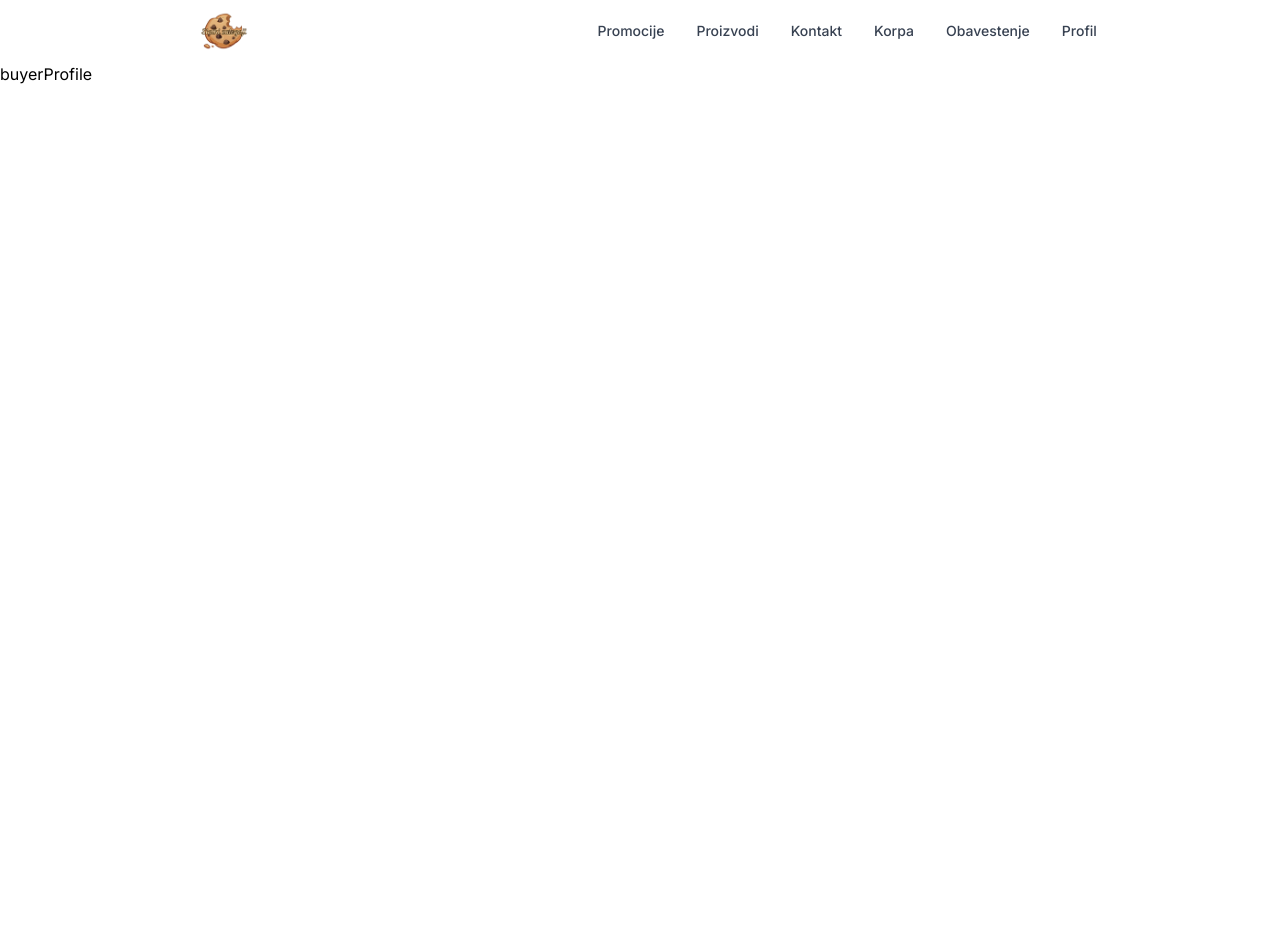
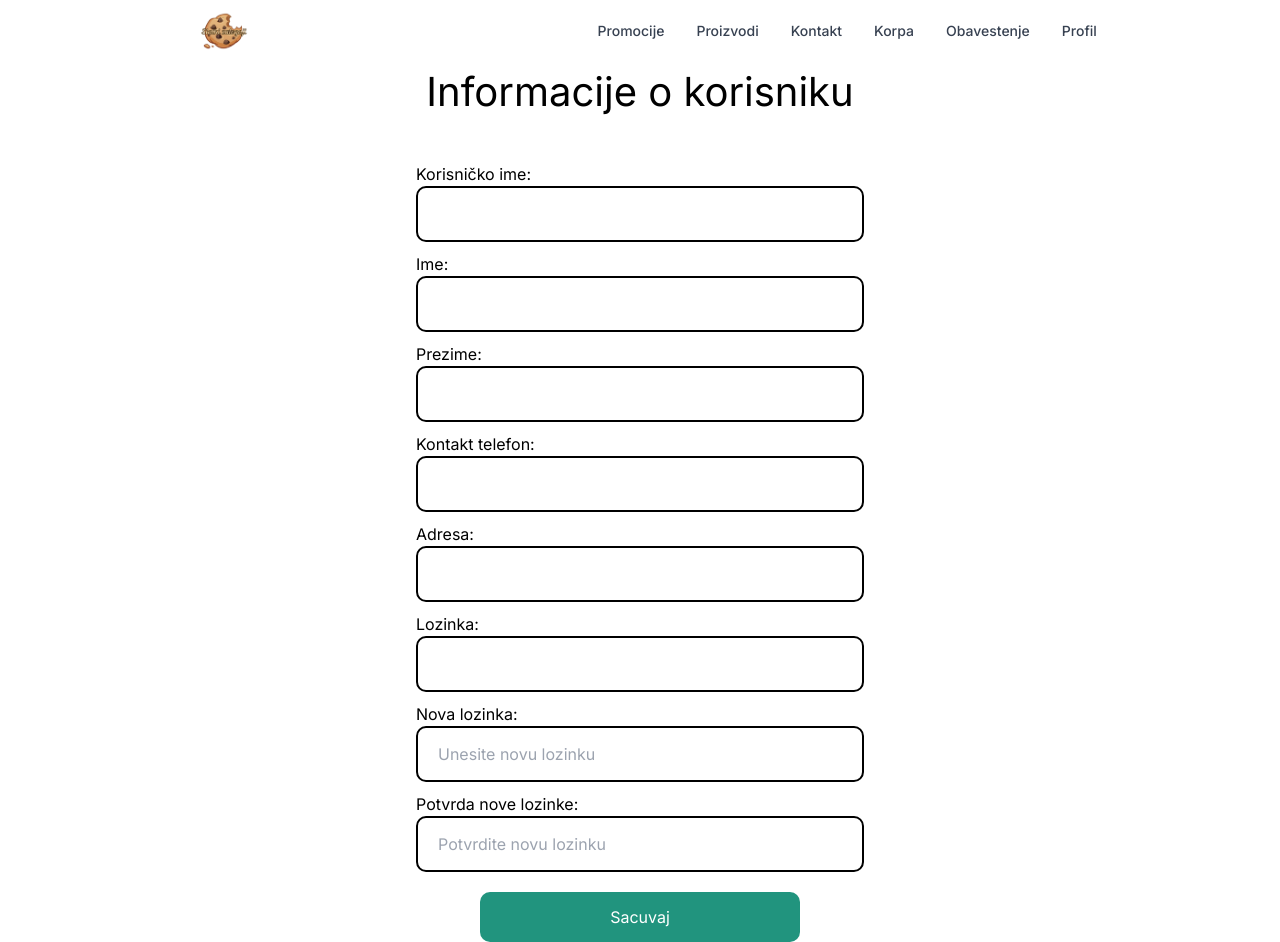
Before and after one commit to sholle7/PKI-WebApp, a Next.js app in the folder pki_web_app/: page /buyerProfile in a window 1280 px wide. Before the commit the page ends 800 px from the top, so only its background shows below. Built offline with nearby package versions, Linux system fonts and the light colour scheme.

Commit message:
finished profile page

```diff
--- a/pki_web_app/src/app/(buyer)/buyerContact/page.tsx
+++ b/pki_web_app/src/app/(buyer)/buyerContact/page.tsx
@@ -12,7 +12,7 @@ const BuyerContact = () => {
             Email Adresa:
           </div>
           <div>
-            Radno vreme
+            Radno vreme:
           </div>
         </div>
 
--- a/pki_web_app/src/app/(buyer)/buyerProfile/page.tsx
+++ b/pki_web_app/src/app/(buyer)/buyerProfile/page.tsx
@@ -1,9 +1,155 @@
-import React from 'react'
+"use client"
+import { users } from '@/database/database'
+import { User } from '@/models/User'
+import { useStores } from '@/stores/useStores'
+import { observer } from 'mobx-react'
+import React, { useEffect, useState } from 'react'
 
-const buyerProfile = () => {
+const BuyerProfile = observer(() => {
+  const { userStore } = useStores();
+  const [newPassword, setNewPassword] = useState("");
+  const [repeatedNewPassword, setRepeatedNewPassword] = useState("");
+  const [editedUser, setEditedUser] = useState<User | null>(null);
+
+  useEffect(() =>  {
+    const loggedUser: User | null = JSON.parse(localStorage.getItem("user")!);
+    setEditedUser(loggedUser);
+  }, []);
+
+  const handleInputChange = (field: string, value: string) => {
+    if (editedUser) {
+      const updatedUser: User = { ...editedUser, [field]: value };
+      setEditedUser(updatedUser);
+    }
+  };
+
+  const saveData = () => {
+    if (editedUser && newPassword === repeatedNewPassword) {
+
+      if (newPassword.trim() !== "") {
+        editedUser.password = newPassword
+      }
+
+      localStorage.setItem("user", JSON.stringify(editedUser));
+      userStore.loggedUser = editedUser;
+
+      const index = users.findIndex((user) => user.id === editedUser.id);
+      if (index !== -1) {
+        users[index] = { ...users[index], ...editedUser };
+      }
+
+      setNewPassword("");
+      setRepeatedNewPassword("");
+    } else {
+      console.error("Unesene lozinke se ne podudaraju ili postoje neispravni unosi.");
+    }
+  };
+
   return (
-    <div>buyerProfile</div>
-  )
-}
+    <div className='profileContainer'>
+      <h1>Informacije o korisniku</h1>
 
-export default buyerProfile
+      <div className='inputWrapper'>
+        <label>
+          Korisničko ime:
+          <input
+            type='text'
+            value={editedUser?.username || ""}
+            readOnly
+            required
+          />
+        </label>
+      </div>
+
+      <div className='inputWrapper'>
+        <label>
+          Ime:
+          <input
+            type='text'
+            value={editedUser?.firstName || ""}
+            onChange={(e) => handleInputChange("firstName", e.target.value)}
+            required
+          />
+        </label>
+      </div>
+
+      <div className='inputWrapper'>
+        <label>
+          Prezime:
+          <input
+            type='text'
+            value={editedUser?.lastName || ""}
+            onChange={(e) => handleInputChange("lastName", e.target.value)}
+            required
+          />
+        </label>
+      </div>
+
+      <div className='inputWrapper'>
+        <label>
+          Kontakt telefon:
+          <input
+            type='text'
+            value={editedUser?.contactNumber || ""}
+            onChange={(e) => handleInputChange("contactNumber", e.target.value)}
+            required
+          />
+        </label>
+      </div>
+
+      <div className='inputWrapper'>
+        <label>
+          Adresa:
+          <input
+            type='text'
+            value={editedUser?.address || ""}
+            onChange={(e) => handleInputChange("address", e.target.value)}
+            required
+          />
+        </label>
+      </div>
+
+      <div className='inputWrapper'>
+        <label>
+          Lozinka:
+          <input
+            type='password'
+            value={editedUser?.password || ""}
+            onChange={(e) => handleInputChange("password", e.target.value)}
+            required
+          />
+        </label>
+      </div>
+
+      <div className='inputWrapper'>
+        <label>
+          Nova lozinka:
+          <input
+            type='password'
+            value={newPassword}
+            onChange={(e) => setNewPassword(e.target.value)}
+            placeholder='Unesite novu lozinku'
+            required
+          />
+        </label>
+      </div>
+
+      <div className='inputWrapper'>
+        <label>
+          Potvrda nove lozinke:
+          <input
+            type='password'
+            value={repeatedNewPassword}
+            onChange={(e) => setRepeatedNewPassword(e.target.value)}
+            placeholder='Potvrdite novu lozinku'
+            required
+          />
+        </label>
+      </div>
+
+      <button className='submitButton' onClick={() => saveData()}>Sacuvaj</button>
+    </div>
+  );
+});
+
+export default BuyerProfile;
--- a/pki_web_app/src/styles/globals.css
+++ b/pki_web_app/src/styles/globals.css
@@ -76,6 +76,7 @@ h5 span {
   background-color: #21947E;
   width: 50%;
   align-self: center;
+  color: white;
   height: 50px;
   border-radius: 10px;
   margin-top: 10px;
@@ -178,3 +179,19 @@ input[type=submit]:hover {
   flex-direction: column;
   row-gap: 50px;
 }
+
+.profileContainer {
+  display: flex;
+  align-items: center;
+  justify-content: center;
+  flex-direction: column;
+  width: 50vw;
+  margin-left: auto;
+  margin-right: auto;
+  gap: 10px;
+}
+
+.profileContainer h1 {
+  margin-bottom: 30px;
+  font-size: 2.5em;
+}
```
